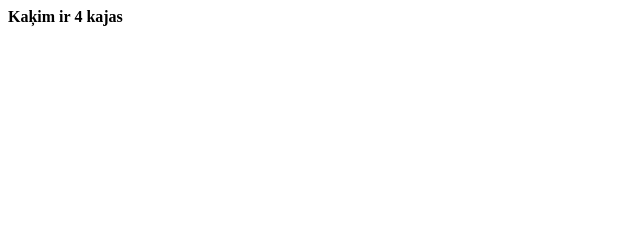
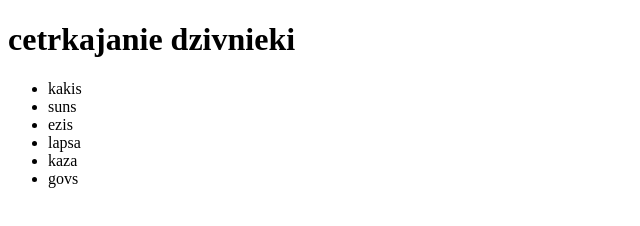
Before and after one commit to knopee/knope, a plain HTML site: page index.html in a window 1280 px wide. Shown: the whole page, without its empty margins (0-640 px from the left). Drawn offline with Linux system fonts and the light colour scheme.

Commit message:
pirma versija

```diff
--- a/index.html
+++ b/index.html
@@ -5,6 +5,15 @@
 <title>Git Projects</title>
 </head>
     <body>
-        <b>Kaķim ir 4 kajas</b>
+        <h1>cetrkajanie dzivnieki</h1>
+        <ul>
+                <li>kakis</li>
+                <li>suns</li>
+                <li>ezis</li>
+                <li>lapsa</li>
+                <li>kaza</li>
+                <li>govs</li>
+        </ul>
+
     </body>
 </html>
```
